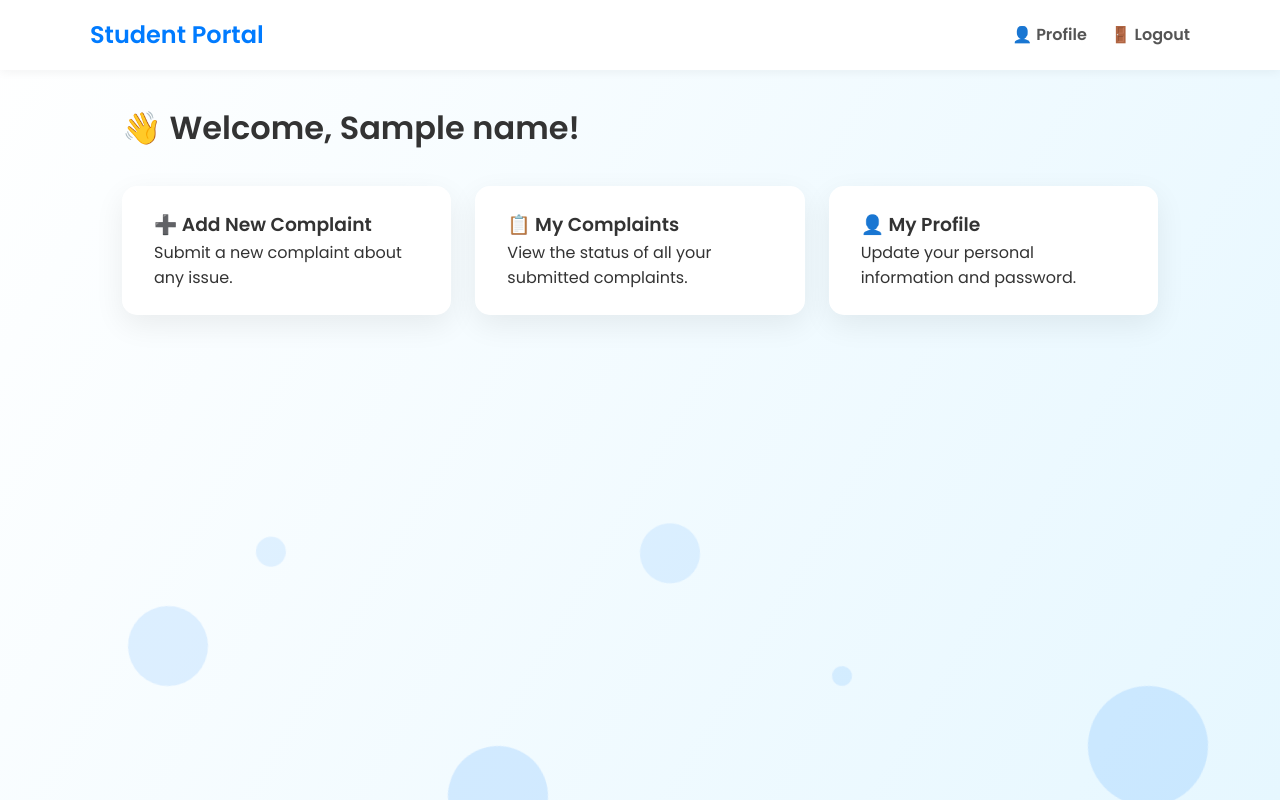
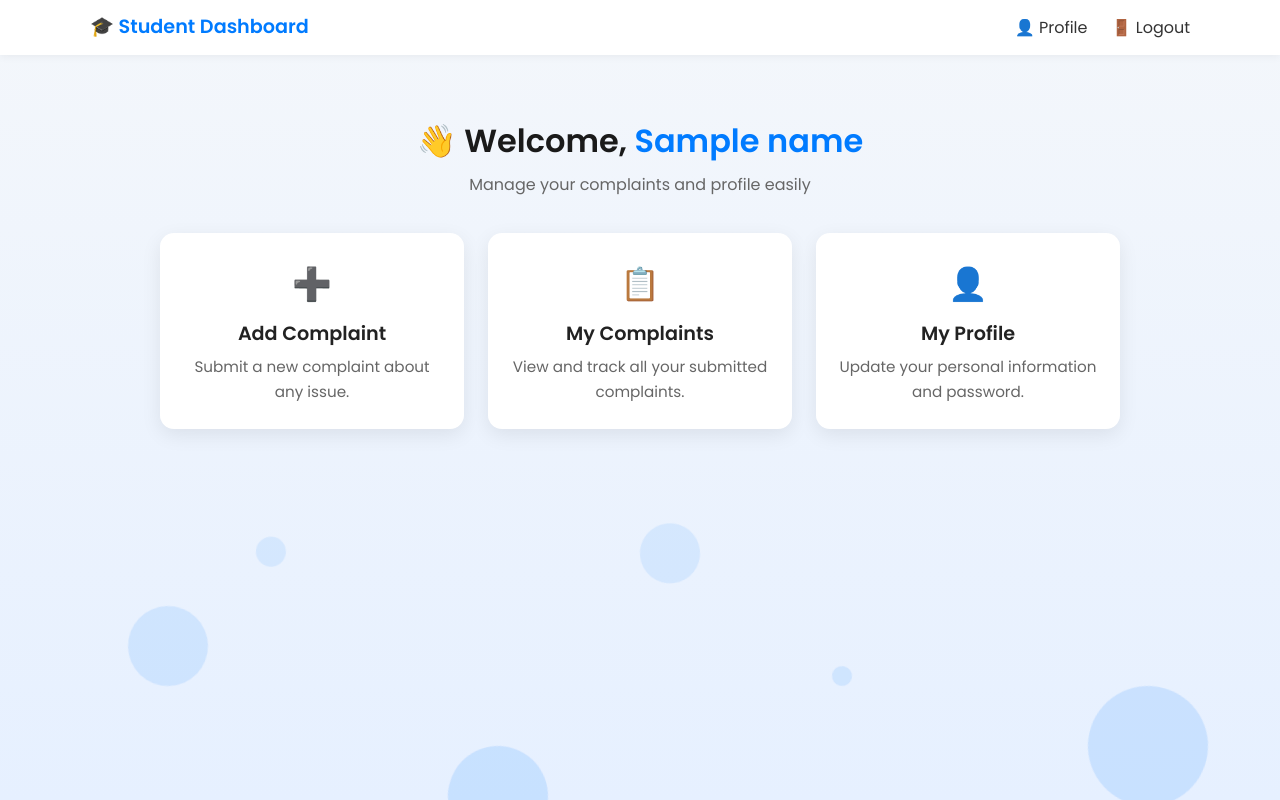
Before and after one commit to nikhilcollege91-netizen/hostel-complaint-system, a Flask app: template templates/student_dashboard.html in a window 1280 px wide. Run offline with Flask 3, Linux system fonts and the light colour scheme; the template is opened without the code that fills it: most values are stand-ins (such as "Sample title", 1, 10 or a date in 2020).

Commit message:
Update student_dashboard.html

```diff
--- a/templates/student_dashboard.html
+++ b/templates/student_dashboard.html
@@ -1,9 +1,10 @@
 {% extends "layout.html" %}
 {% block title %}Student Dashboard{% endblock %}
 {% block content %}
+
 <nav class="navbar">
     <div class="nav-container">
-        <a class="nav-brand" href="{{ url_for('student_dashboard') }}">Student Portal</a>
+        <a class="nav-brand" href="{{ url_for('student_dashboard') }}">🎓 Student Dashboard</a>
         <ul class="nav-links">
             <li><a href="{{ url_for('student_profile') }}">👤 Profile</a></li>
             <li><a href="{{ url_for('logout') }}">🚪 Logout</a></li>
@@ -11,21 +12,139 @@
     </div>
 </nav>
 
-<div class="container">
-    <h1 class="welcome-greeting">👋 Welcome, {{ name }}!</h1>
-    <div class="dashboard-cards">
-        <a href="{{ url_for('add_complaint') }}" class="card anim-card">
-            <h3>➕ Add New Complaint</h3>
+<div class="student-dashboard">
+    <h1 class="welcome">👋 Welcome, <span>{{ name }}</span></h1>
+    <p class="subtitle">Manage your complaints and profile easily</p>
+
+    <div class="dashboard-grid">
+        <a href="{{ url_for('add_complaint') }}" class="dash-card">
+            <div class="icon">➕</div>
+            <h3>Add Complaint</h3>
             <p>Submit a new complaint about any issue.</p>
         </a>
-        <a href="{{ url_for('my_complaints') }}" class="card anim-card">
-            <h3>📋 My Complaints</h3>
-            <p>View the status of all your submitted complaints.</p>
+
+        <a href="{{ url_for('my_complaints') }}" class="dash-card">
+            <div class="icon">📋</div>
+            <h3>My Complaints</h3>
+            <p>View and track all your submitted complaints.</p>
         </a>
-        <a href="{{ url_for('student_profile') }}" class="card anim-card">
-            <h3>👤 My Profile</h3>
+
+        <a href="{{ url_for('student_profile') }}" class="dash-card">
+            <div class="icon">👤</div>
+            <h3>My Profile</h3>
             <p>Update your personal information and password.</p>
         </a>
     </div>
 </div>
+
+<style>
+    .student-dashboard {
+        max-width: 1000px;
+        margin: 60px auto;
+        text-align: center;
+        font-family: "Poppins", sans-serif;
+        padding: 0 20px;
+    }
+
+    .welcome {
+        font-size: 2rem;
+        font-weight: 700;
+        color: #1a1a1a;
+    }
+
+    .welcome span {
+        color: #007bff;
+    }
+
+    .subtitle {
+        color: #666;
+        margin-top: 6px;
+        margin-bottom: 35px;
+    }
+
+    .dashboard-grid {
+        display: grid;
+        grid-template-columns: repeat(auto-fit, minmax(260px, 1fr));
+        gap: 1.5rem;
+    }
+
+    .dash-card {
+        background: #fff;
+        border-radius: 14px;
+        padding: 25px 20px;
+        box-shadow: 0 6px 20px rgba(0,0,0,0.08);
+        text-decoration: none;
+        color: #222;
+        transition: all 0.3s ease;
+        position: relative;
+        overflow: hidden;
+    }
+
+    .dash-card:hover {
+        transform: translateY(-6px);
+        box-shadow: 0 12px 25px rgba(0,0,0,0.1);
+    }
+
+    .dash-card .icon {
+        font-size: 2rem;
+        margin-bottom: 10px;
+        color: #007bff;
+    }
+
+    .dash-card h3 {
+        margin-bottom: 6px;
+        font-size: 1.2rem;
+        font-weight: 600;
+    }
+
+    .dash-card p {
+        font-size: 0.95rem;
+        color: #666;
+    }
+
+    body {
+        background: linear-gradient(180deg, #f4f7fb, #e6f0ff);
+        min-height: 100vh;
+    }
+
+    .navbar {
+        background: white;
+        padding: 12px 20px;
+        box-shadow: 0 2px 8px rgba(0,0,0,0.05);
+    }
+
+    .nav-brand {
+        font-size: 1.2rem;
+        font-weight: 700;
+        color: #007bff;
+        text-decoration: none;
+    }
+
+    .nav-links {
+        list-style: none;
+        display: flex;
+        gap: 1.5rem;
+    }
+
+    .nav-links a {
+        text-decoration: none;
+        color: #333;
+        font-weight: 500;
+        transition: color 0.2s;
+    }
+
+    .nav-links a:hover {
+        color: #007bff;
+    }
+
+    @media (max-width: 600px) {
+        .welcome {
+            font-size: 1.6rem;
+        }
+        .dash-card {
+            padding: 20px 15px;
+        }
+    }
+</style>
+
 {% endblock %}
```
